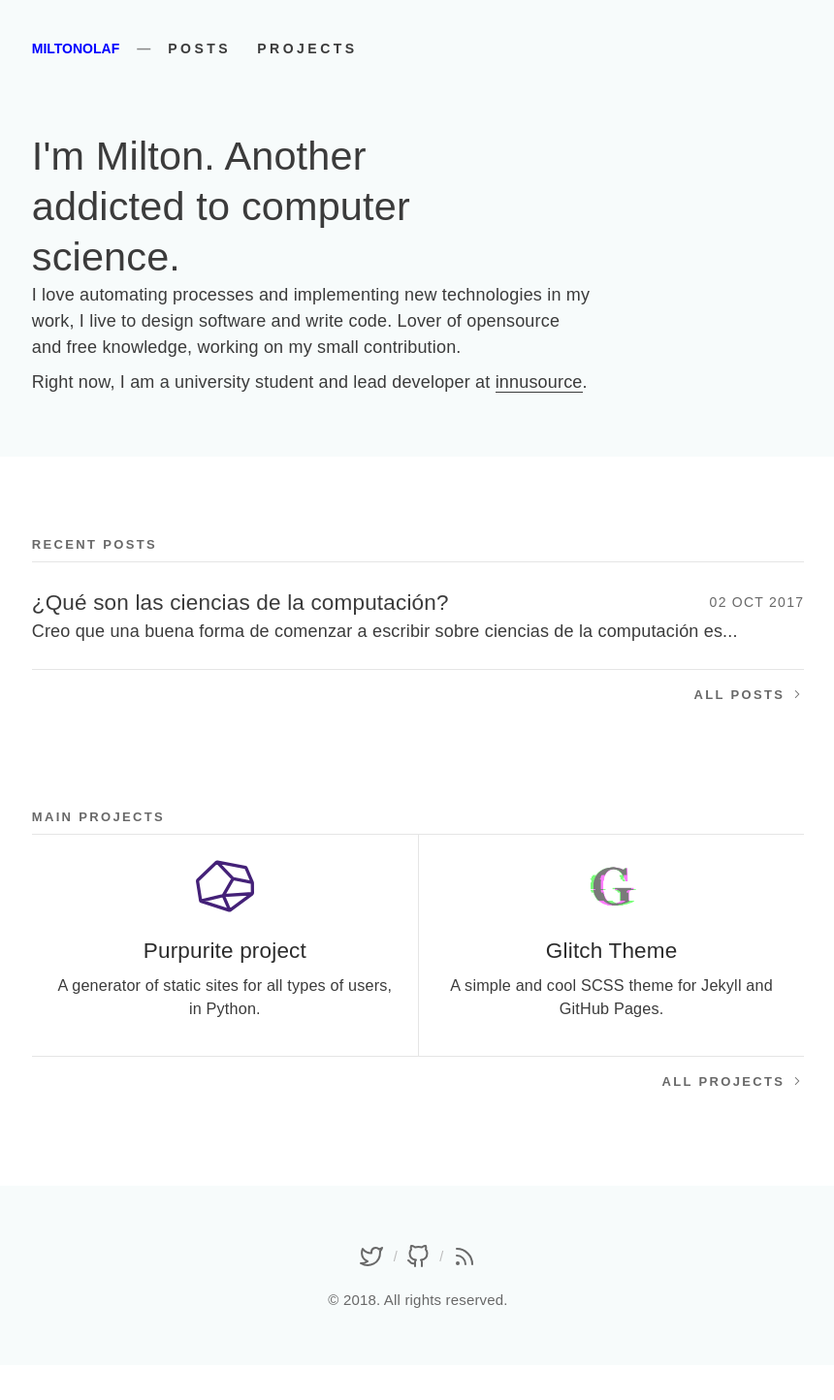
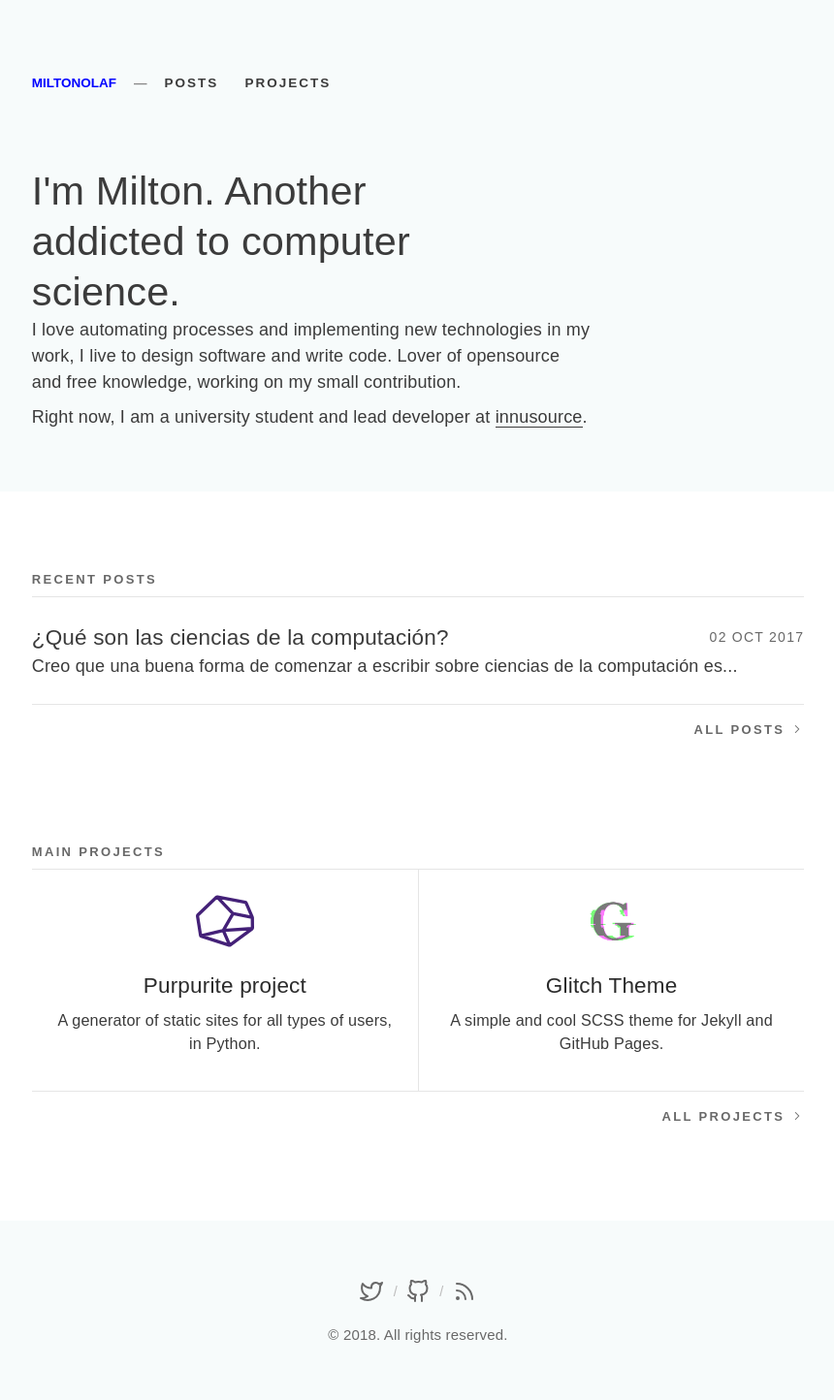
Before and after one commit to MiltonOlaf/miltonolaf.github.io, a Jekyll site: the page built from index.html, in a window 1280 px wide. Shown: the whole page at 97% size, without its empty margins (209-1069 px from the left). Built offline with Jekyll 4.4.1, drawn with Linux system fonts in a browser that asks for light colours; some web fonts are replaced; before the commit the page ends 1408 px from its top, so only the background shows below that.

Commit message:
simplify header test

```diff
--- a/_sass/glitch/_header.scss
+++ b/_sass/glitch/_header.scss
@@ -3,13 +3,10 @@
 // Super small header above the content for site name and short description.
 
 .header{
-  height: 100px !important;
+	padding: 2rem 0 0;
   background: $body-bg;
   overflow: hidden;
   overflow-x: auto;
-  &.invert{
-    background: $body-bg-alter;
-  }
   nav{
     position: relative;
     min-width: 100%;
@@ -34,10 +31,10 @@
       vertical-align: middle;
       margin: 0;
       li{
-        letter-spacing: .25em;
+        letter-spacing: .15em;
         margin-right: 1.5rem;
         list-style: none;
-        font-size: 14px;
+        font-size: 0.75rem;
         &:last-child{
           margin-right: 0;
           padding-right: 1.5rem;
@@ -59,51 +56,6 @@
     color: $color-one;
   }
 }
-.sub-header{
-  background: $body-bg-alter;
-  padding: 2.5rem 0 2.5rem 0;
-  .title{
-    font-size: 2.2rem;
-  }
-  .inline-header{
-    display: flex;
-    flex-wrap: wrap;
-    align-items: center;
-    justify-content: space-between !important;
-    h1{
-      margin: 0;
-    }
-    ul{
-      align-self: center;
-      text-align: right;
-      list-style: none;
-      margin: 0;
-      li{
-        display: inline-flex;
-        font-family: $code-font-family;
-        padding: 0;
-        font-size: .8rem;
-        color: $gray-2;
-        a{
-          color: $li-link-color;
-          border-bottom: 0;
-          border-radius: 3px;
-          padding: .25em .5em;
-          line-height: middle;
-          &:hover{
-            color: darken($li-link-color, 20%);
-            border-bottom: 0;
-          }
-          &:first-child{
-            margin-top: -5px;
-          }
-        }
-      }
-      li ~ li::before{
-        content: '/';
-        padding: 0 10px;
-        color: $gray-1;
-      }
-    }
-  }
+.invert{
+	background: $body-bg-alter;
 }
```
